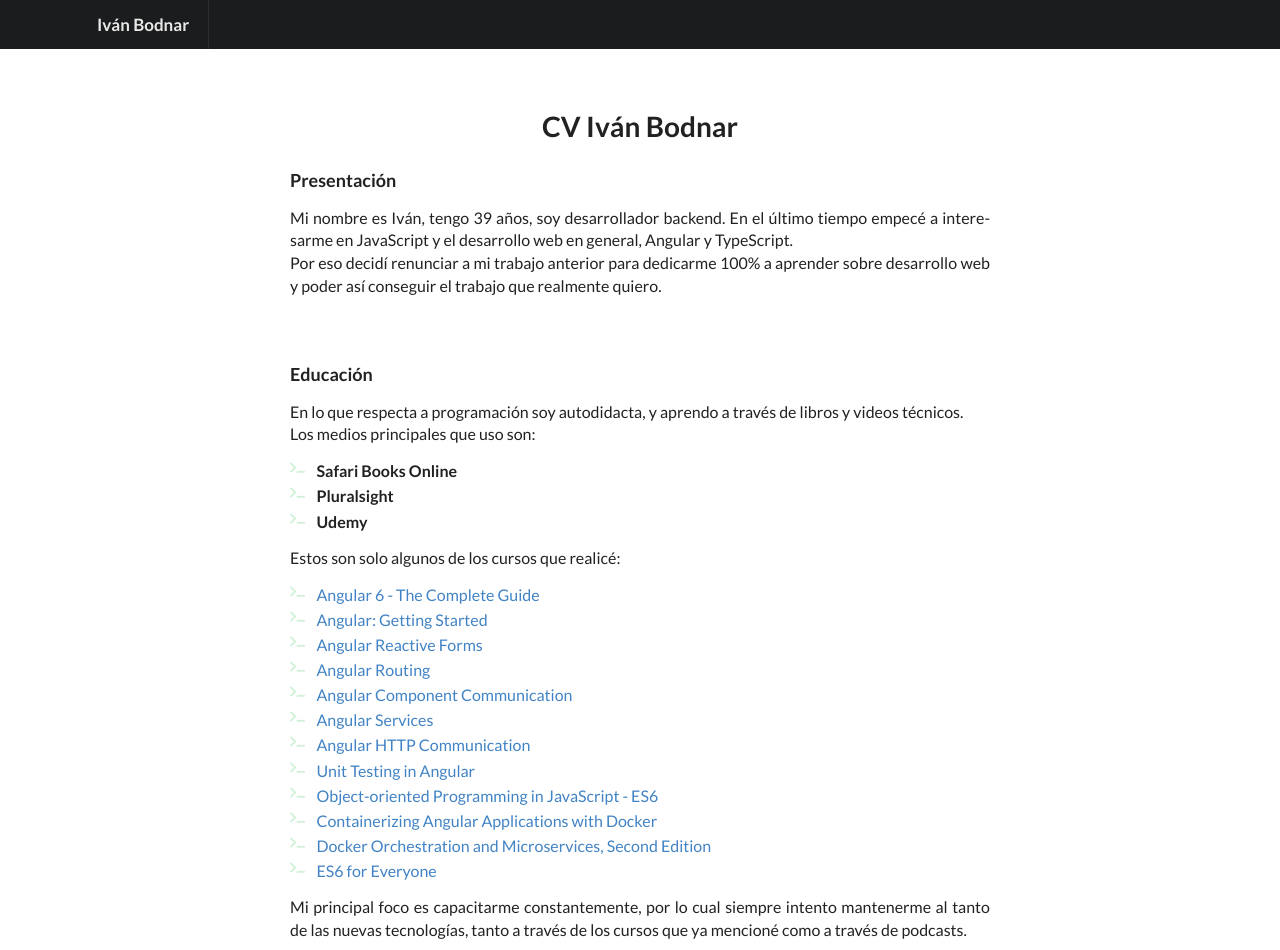
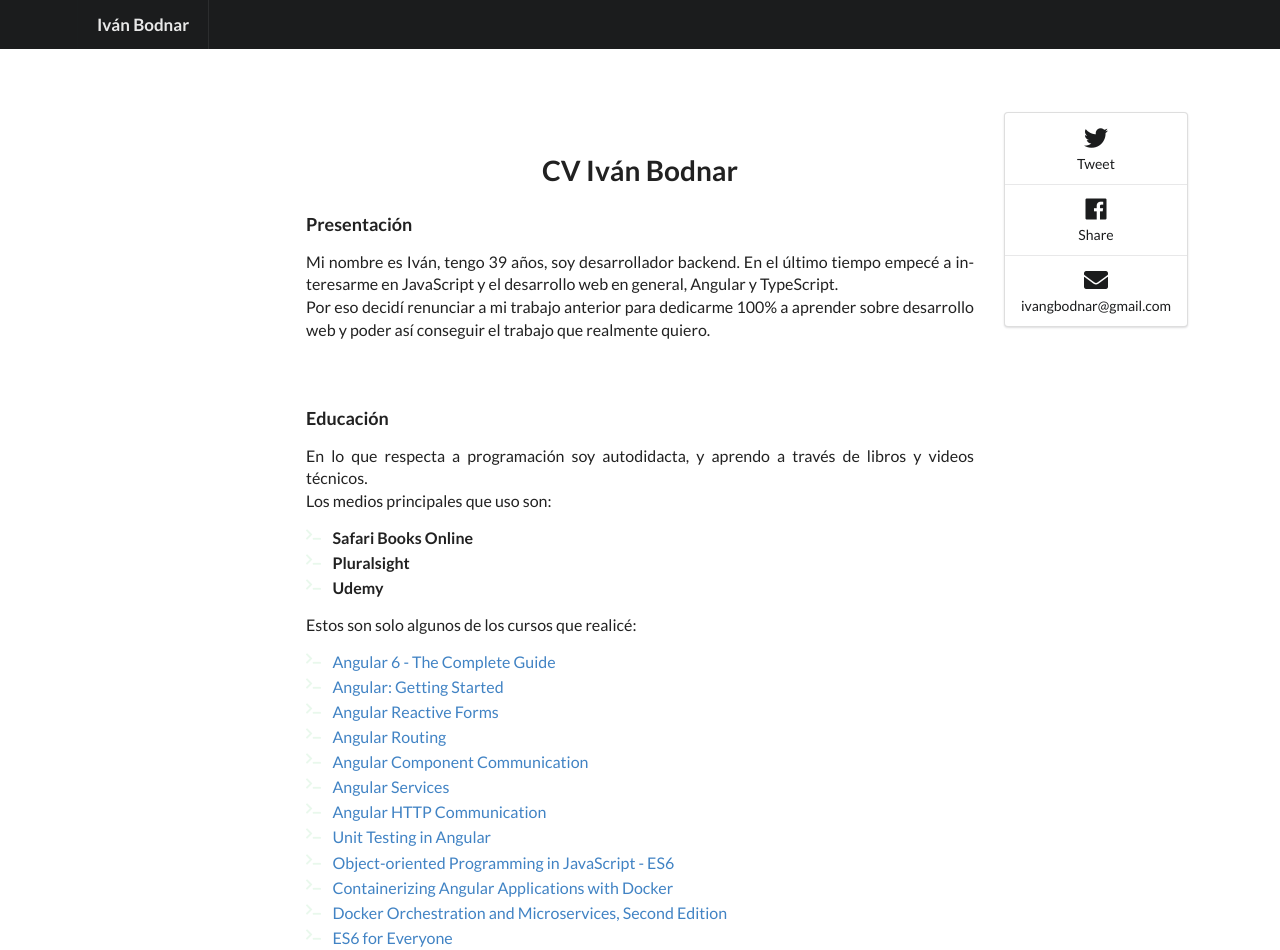
Before and after one commit to IvanBodnar/ivanbodnar.github.io, a website: page index.html in a window 1280 px wide. Shown: the top 950 px of the page. Drawn offline with Linux system fonts and the light colour scheme.

Commit message:
Agregado rail con sticky menu contacto

```diff
--- a/css/main.css
+++ b/css/main.css
@@ -21,4 +21,24 @@ i.terminal.small.icon {
 
 .ui.footer.segment {
     margin-top: 100px;
+    z-index: 10;
 }
+
+.ui.segment {
+    font-size: 100%;
+}
+
+.ui.rail {
+    max-width: 100px;
+}
+
+#sticky-menu {
+    position: fixed;
+    z-index: 10;
+}
+
+@media (max-width: 1113px) {
+    .hidden-xs {
+        display: none !important;
+    }
+}
--- a/index.html
+++ b/index.html
@@ -18,6 +18,17 @@
 
     <!--Main-->
     <div class="ui main text justified container">
+        <div id="context" class="ui basic segment">
+            <div class="ui right very close rail hidden-xs">
+                <div class="ui sticky">
+                    <div id="sticky-menu" class="ui labeled icon vertical menu">
+                        <a class="item"><i class="twitter icon"></i> Tweet</a>
+                        <a class="item"><i class="facebook icon"></i> Share</a>
+                        <a class="item"><i class="mail icon"></i>ivangbodnar@gmail.com</a>
+                    </div>
+                </div>
+            </div>
+
             <h1 class="ui header center aligned">CV Iván Bodnar</h1>
             <h3>Presentación</h3>
             <p>
@@ -427,7 +438,7 @@
 
 
             </div>
-
+        </div>
     </div>
 
     <!--Footer-->
--- a/js/main.js
+++ b/js/main.js
@@ -7,3 +7,10 @@ $('.terminal.icon')
         animation: 'flash',
         duration: '8000ms'
     });
+
+$('.ui.sticky')
+    .sticky({
+        context: '#context',
+        pushing: true
+    })
+;
```
Lines whose indentation alone changed are shown as unchanged.
